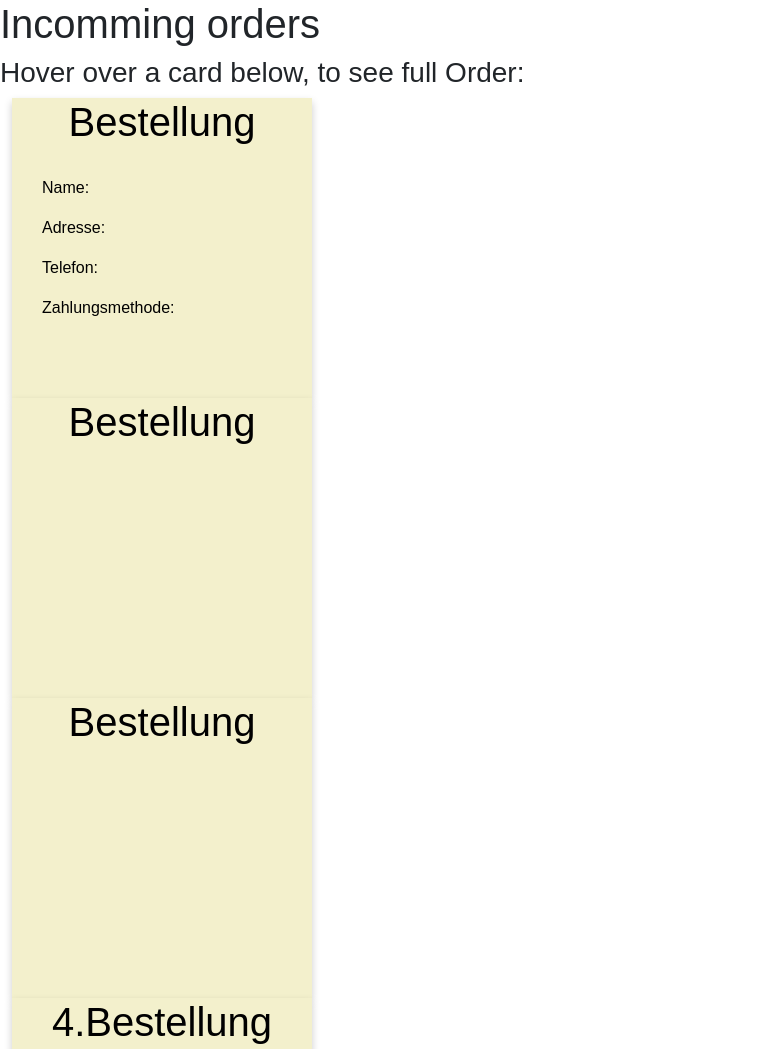
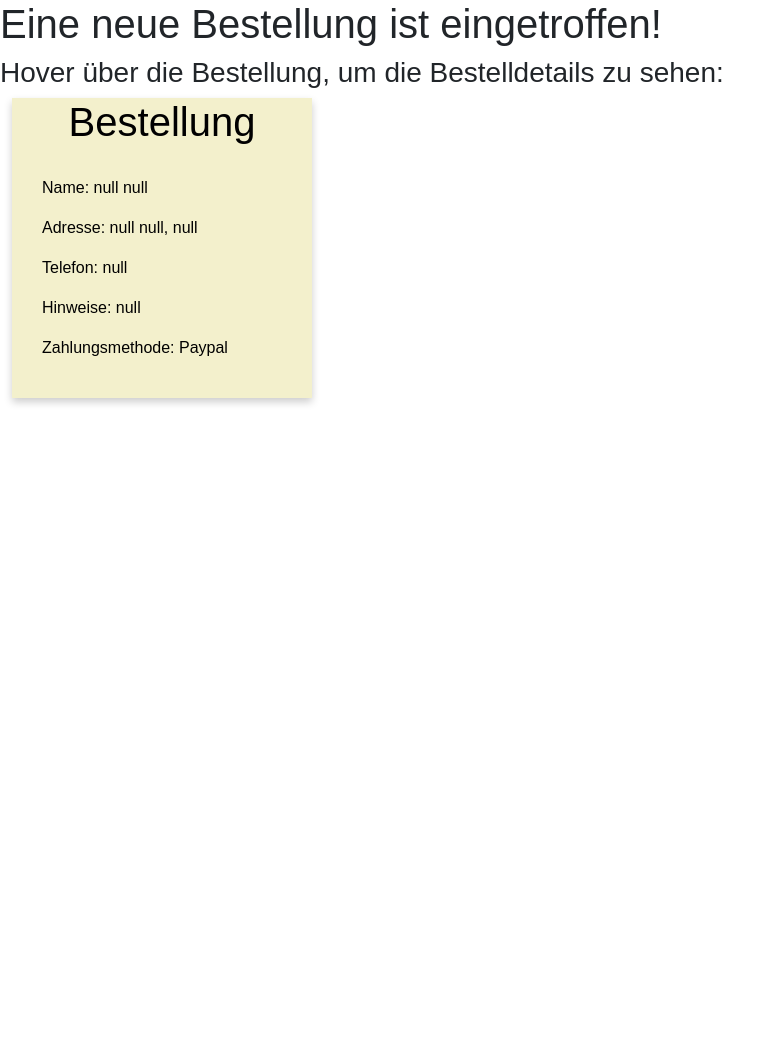
Before and after one commit to BennetKoerner/WebProg, a plain HTML site: page Website/Website.html in a window 1280 px wide. Shown: the top 1049 px of the page, without its empty margins (0-783 px from the left). After the commit the page ends 800 px from the top, so only its background shows below. Drawn offline with nearby package versions, Linux system fonts and the light colour scheme.

Commit message:
bug fixes in javascript

```diff
--- a/Website/Website.html
+++ b/Website/Website.html
@@ -10,66 +10,10 @@
 </head>
 <body>
 
-<h1>Incomming orders</h1>
-<h3>Hover over a card below, to see full Order:</h3>
+<h1>Eine neue Bestellung ist eingetroffen!</h1>
+<h3>Hover &uuml;ber die Bestellung, um die Bestelldetails zu sehen:</h3>
 <div class="row-order">
-    <div class="col-4">
-        <div class="container">
-            <div class="flip-card">
-                <div class="flip-card-inner">
-                    <div class="flip-card-front">
-                        <h1>Bestellung</h1>
-                        <div class="deliveryDate">
-                            <p>Name:</p>
-                            <p>Adresse:</p>
-                            <p>Telefon:</p>
-                            <p>Zahlungsmethode:</p>
-                        </div>
-                    </div>
-                    <div class="flip-card-back">
-                        <h1>Order</h1>
-                        <p>Hamburger, Menge: 12</p>
-                        <p>Cheeseburger, Menge: 2</p>
-                        <a href="#" class="btn btn-primary">Zubereitung Abgeschlossen</a>
-                    </div>
-                </div>
-            </div>
-        </div>
-    </div>
-    <div class="col-4">
-        <div class="container">
-            <div class="flip-card">
-                <div class="flip-card-inner">
-                    <div class="flip-card-front">
-                        <h1>Bestellung</h1>
-                    </div>
-                    <div class="flip-card-back">
-                        <h1>Order</h1>
-                        <p>Hamburger, Menge: 12</p>
-                        <p>Cheeseburger, Menge: 2</p>
-                        <a href="#" class="btn btn-primary">Zubereitung Abgeschlossen</a>
-                    </div>
-                </div>
-            </div>
-        </div>
-    </div>
-    <div class="col-4">
-        <div class="container">
-            <div class="flip-card">
-                <div class="flip-card-inner">
-                    <div class="flip-card-front">
-                        <h1>Bestellung</h1>
-                    </div>
-                    <div class="flip-card-back">
-                        <h1>Order</h1>
-                        <p>Hamburger, Menge: 12</p>
-                        <p>Cheeseburger, Menge: 2</p>
-                        <a href="#" class="btn btn-primary">Zubereitung Abgeschlossen</a>
-                    </div>
-                </div>
-            </div>
-        </div>
-    </div>
+
 </div>
 <script src="./orderOverview.js" ></script>
 <script src="./bestellformular.js" ></script>
--- a/Website/orderOverview.js
+++ b/Website/orderOverview.js
@@ -16,44 +16,46 @@ window.addEventListener("load", () => {
         let order = document.createElement("div")
 
         //create start of order element
-    let orderContentStart =`
+        let orderContentStart = `
                         <div class="col-4">
                             <div class="container">
                                 <div class="flip-card">
                                     <div class="flip-card-inner">
                                         <div class="flip-card-front">
-                                        <h1>${orderAmount+1}.Bestellung</h1>
+                                            <h1>Bestellung</h1>
                                             <div class="deliveryDate">
                                                 <p>Name: ${firstName} ${lastName}</p>
                                                 <p>Adresse: ${city} ${postCode}, ${street}</p>
                                                 <p>Telefon: ${mobileNumber}</p>
                                                 <p>Hinweise: ${extraNote}</p>
-                                            <p>Zahlungsmethode:</p>
+                                                <p>Zahlungsmethode: Paypal</p>
                                             </div>
                                         </div>
                                     <div class="flip-card-back">
-                                    <h1>${orderAmount+1}.Bestellung</h1>
+                                        <h1>Bestellung</h1>
                                         `
 
         //add order details to order element
         let amountOfDifferentItemsString = localStorage.getItem("ls_amountOfDifferentItems")
         let amountOfDifferentItems = parseFloat(amountOfDifferentItemsString)
         console.log(amountOfDifferentItems)
-    let orderContent =""
-    let contentStorage =""
+        let orderContent = ""
+        let contentStorage = ""
         for (let i = 0; i < amountOfDifferentItems; i++) {
-        let itemName = localStorage.getItem("ls_name"+[i])
-        let quantity = localStorage.getItem(("ls_quantity"+[i]))
+            let itemName = localStorage.getItem("ls_name" + [i])
+            let quantity = localStorage.getItem(("ls_quantity" + [i]))
             console.log(itemName, quantity)
             let orderDetails = `
                                         <p>${itemName}, Menge: ${quantity}</p>
                                      `
             if (i == 0) {
                 contentStorage = orderDetails
-        }
-        else {
+            } else {
                 orderContent = contentStorage.concat(orderDetails)
                 contentStorage = orderContent
+            }
+            if (amountOfDifferentItems == 1) {
+                orderContent = contentStorage
             }
         }
         let orderView = orderContentStart.concat(orderContent)
@@ -81,4 +83,6 @@ window.addEventListener("load", () => {
         localStorage.clear()
 
 
+
+
     })
--- a/Website/website.js
+++ b/Website/website.js
@@ -1,10 +1,13 @@
 window.addEventListener("load", () => {
+
 
     //get all the relevant buttons after loading
     getAddCardItemButtons()
     getTheDeleteItemButtons()
     getQuantityInputs()
     getOrderButton()
+
+
 
     function getAddCardItemButtons() {
         let addCardItemButtons = document.getElementsByClassName("btn")
@@ -95,6 +98,9 @@ window.addEventListener("load", () => {
         if (isNaN(newInput.value) || newInput.value < 1) {
             newInput.value = 1;
         }
+        if (newInput.value % 1 != 0) {
+            newInput.value =  newInput.value - (newInput.value % 1)
+            }
         //update the total of the card
         updateTotal()
     }
```
Also changed, not shown: Website/bestellformular.js (+2 -5 lines). Lines whose indentation alone changed are shown as unchanged.
